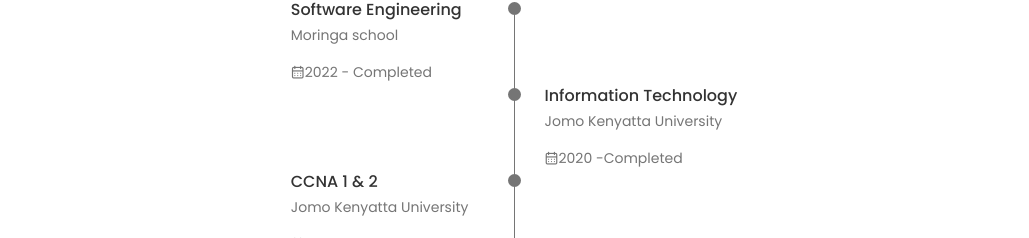
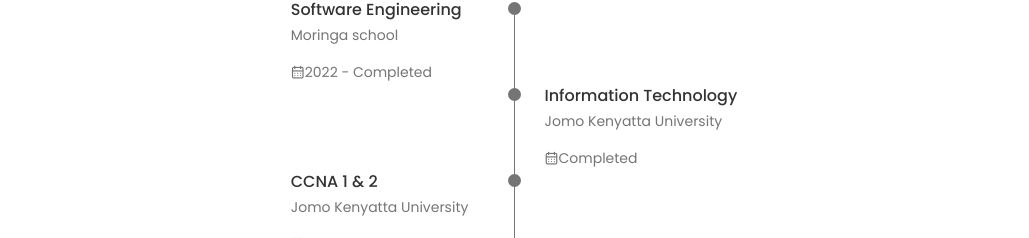
Before and after one commit to ch1n069/Portfolio, a React (Create React App) app: page / in a window 1280 px wide. Shown: the part 2714-2952 px from the top of the page, without its empty margins (126-1155 px from the left). Built offline with nearby package versions, Linux system fonts and the light colour scheme.

Commit message:
updated my education section

```diff
--- a/src/components/qualification/Qualification.js
+++ b/src/components/qualification/Qualification.js
@@ -78,7 +78,7 @@
                   Jomo Kenyatta University{" "}
                 </span>
                 <div className="qualification__calendar">
-                  <div className="uil uil-calendar-alt">2020 -Completed</div>
+                  <div className="uil uil-calendar-alt">Completed</div>
                 </div>
               </div>
             </div>
```
